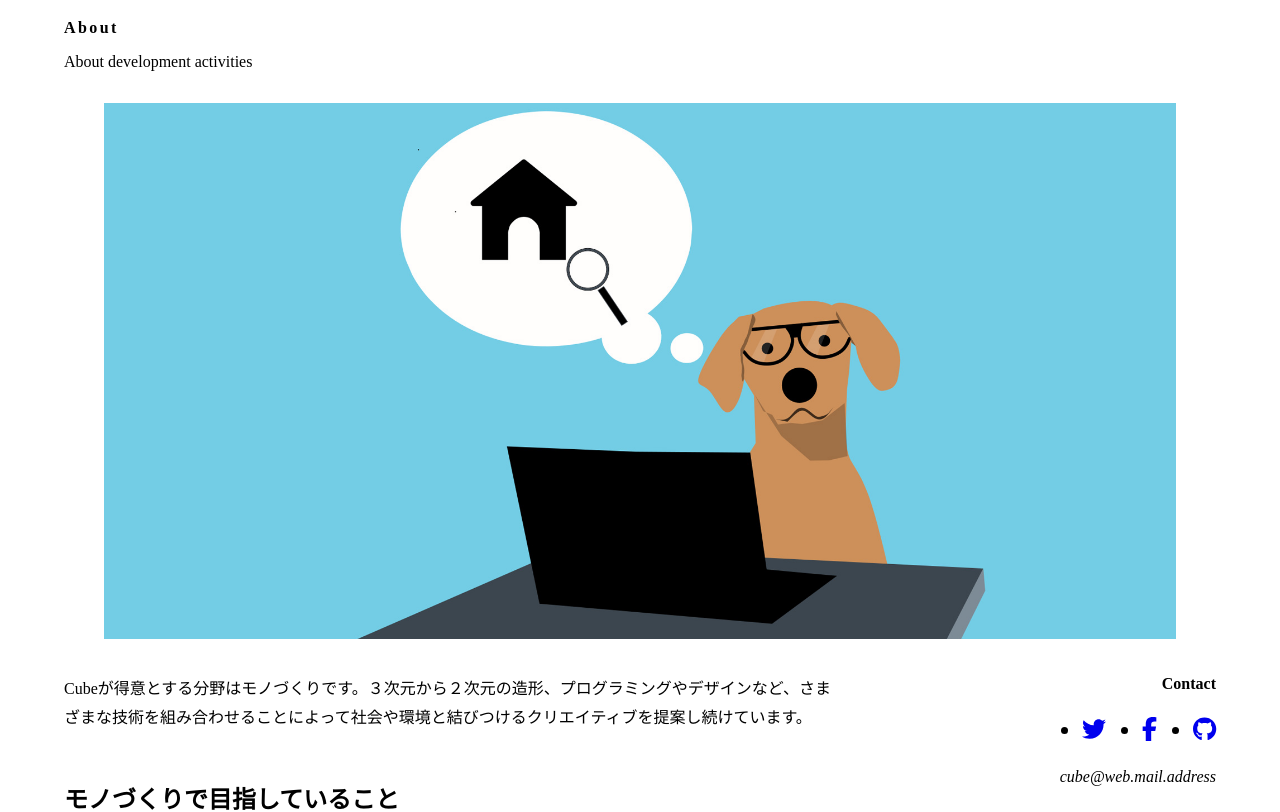
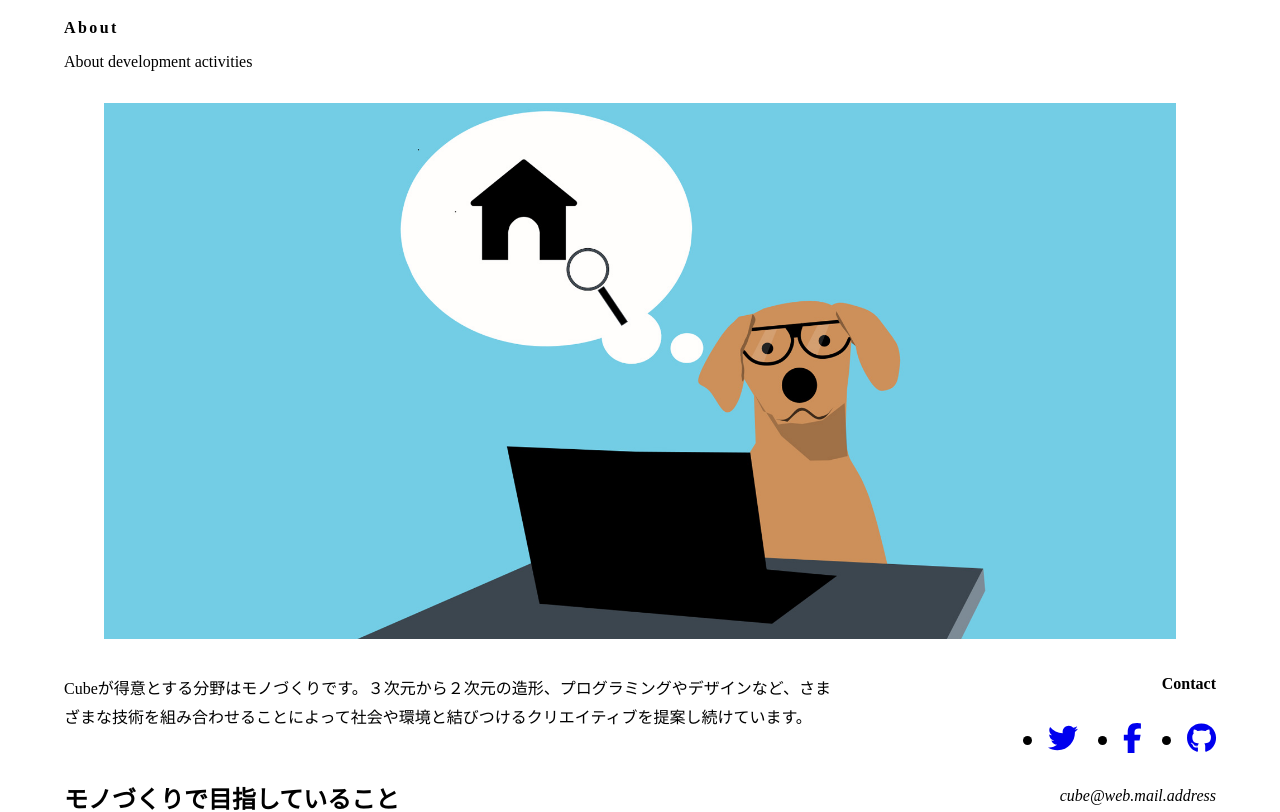
Before and after one commit to itc-n23015/blog, a Next.js app: page /about in a window 1280 px wide. Shown: the top 812 px of the page. Built offline with nearby package versions, Linux system fonts and the light colour scheme.

Commit message:
5.10 p182
アイコンのサイズを指定

```diff
--- a/components/contact.js
+++ b/components/contact.js
@@ -5,7 +5,7 @@
   return (
     <div className={styles.stack}>
       <h3 className={styles.heading}>Contact</h3>
-      <Social />
+      <Social iconSize='30px' />
       <address>cube@web.mail.address</address>
     </div>
   )
--- a/components/social.js
+++ b/components/social.js
@@ -7,9 +7,9 @@
   faGithub
 } from '@fortawesome/free-brands-svg-icons'
 
-export default function Social () {
+export default function Social ({ iconSize = 'initial' }) {
   return (
-    <ul className={styles.list}>
+    <ul className={styles.list} style={{ '--icon-size': iconSize }}>
       <li>
         <a href='https://twitter.com/'>
           <FontAwesomeIcon icon={faTwitter} />
```
